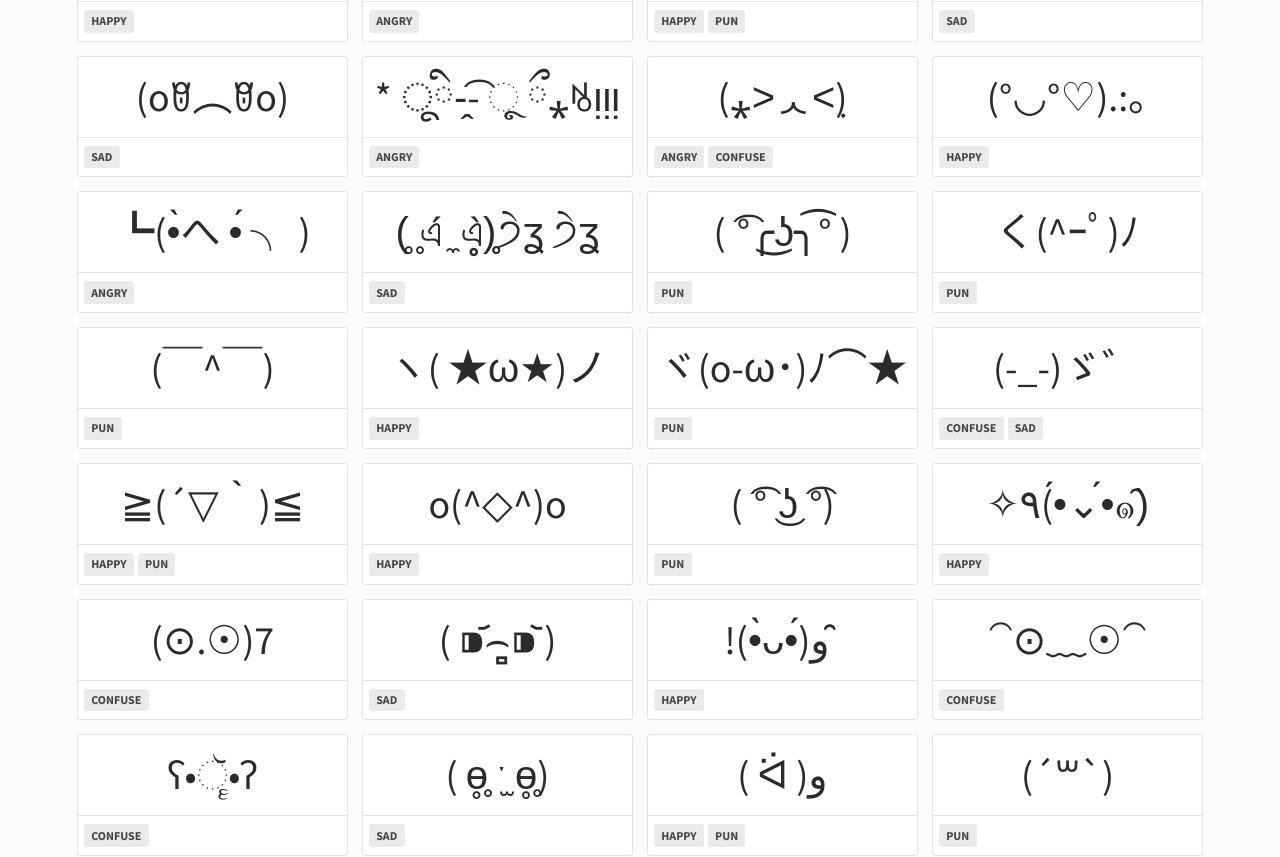
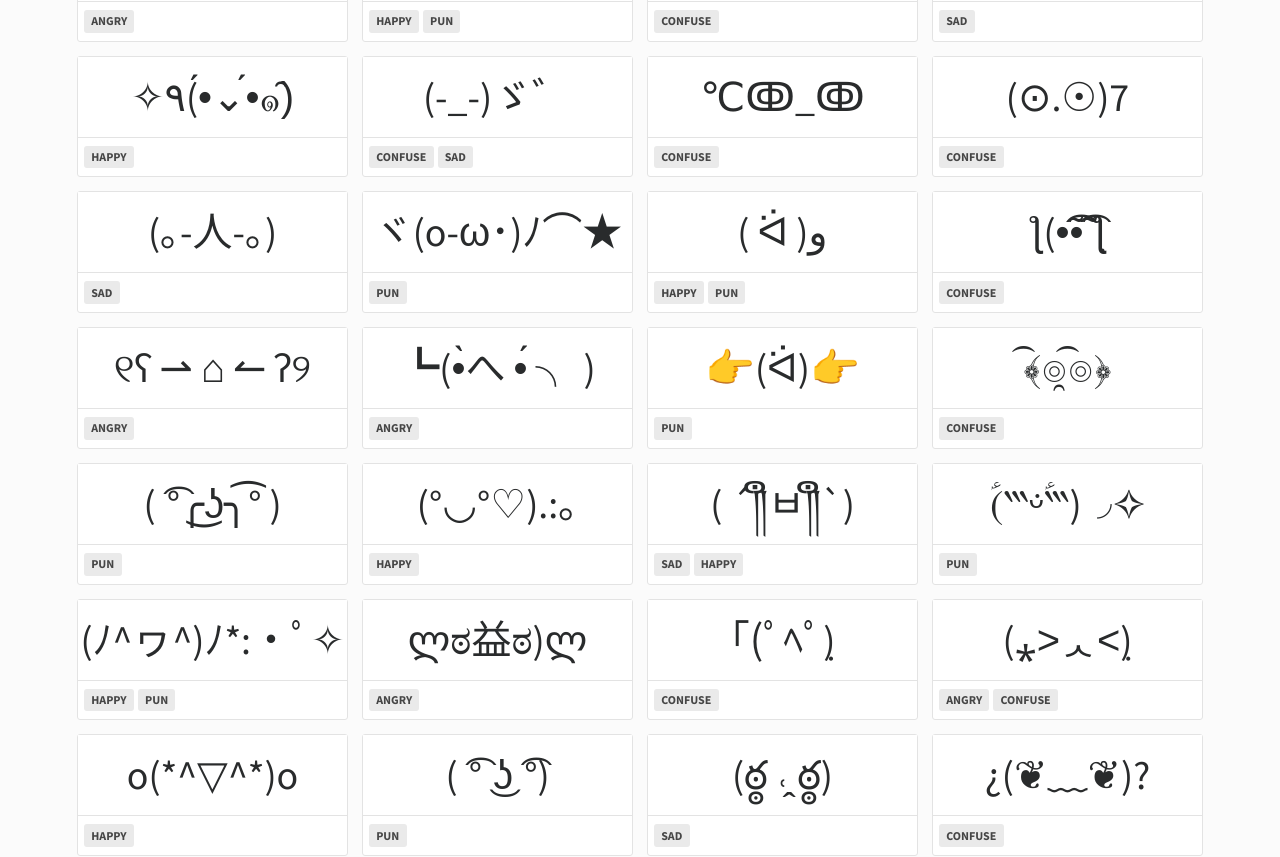
Before and after one commit to ricardojrgpimentel/emojieshelter, a React (Create React App) app: page / in a window 1280 px wide. Shown: the part 800-1657 px from the top of the page. Built offline with nearby package versions, Linux system fonts and the light colour scheme; a web font is replaced by a local one.

Commit message:
added more emojies & on copy visual feedback

```diff
--- a/src/App.css
+++ b/src/App.css
@@ -105,6 +105,20 @@
   display: flex;
   justify-content: center;
   align-items: center;
+  background-color: white;
+  transition: all 2000ms;
+}
+
+/*.emoji-area:hover{
+  background-color: #7e9ebf;
+  color: white;
+  transition: none;
+}*/
+
+.emoji-area:active{
+  background-color: #2b3c4e;
+  color: white;
+  transition: none;
 }
 
 .emoji-area p {
--- a/src/emojis.json
+++ b/src/emojis.json
@@ -153,6 +153,34 @@
     "tags": ["sad"]
   },
   {
+    "text": "ಠ╭╮ಠ",
+    "tags": ["sad"]
+  },
+  {
+    "text": "(｡-人-｡)",
+    "tags": ["sad"]
+  },
+  {
+    "text": "(ఠ్ఠ ˓̭ ఠ్ఠ)",
+    "tags": ["sad"]
+  },
+  {
+    "text": "o-[･o･]-o尸",
+    "tags": ["pun", "confuse"]
+  },
+  {
+    "text": "℃ↂ_ↂ",
+    "tags": ["confuse"]
+  },
+  {
+    "text": "(´･_･`)",
+    "tags": ["confuse"]
+  },
+  {
+    "text": "٩(͡๏̯͡๏)۶",
+    "tags": ["confuse"]
+  },
+  {
     "text": "( ´༎ຶㅂ༎ຶ`)",
     "tags": ["sad", "happy"]
   },
```
